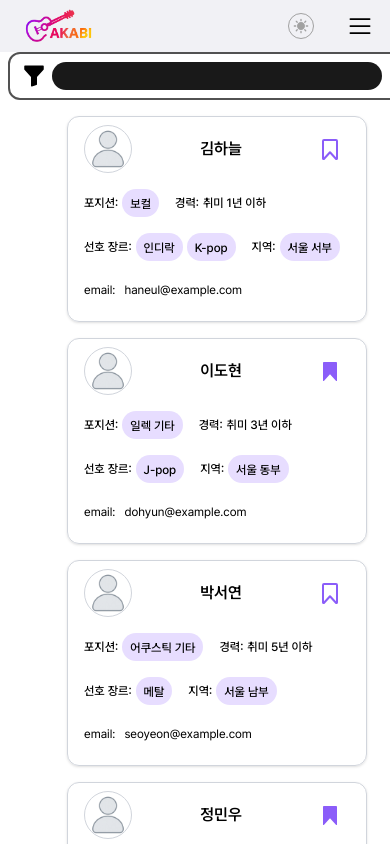
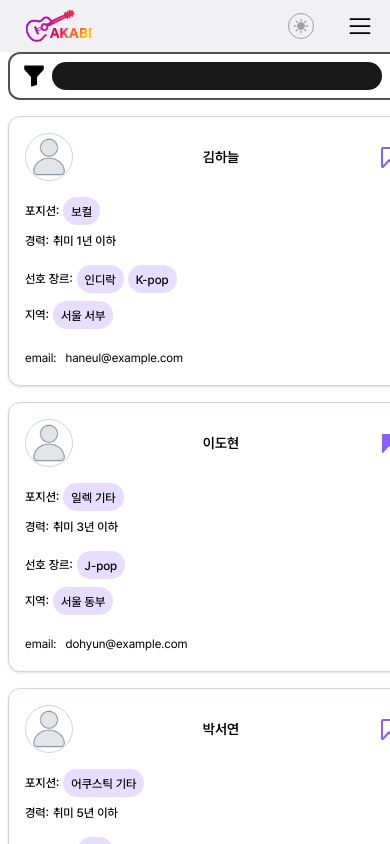
Before and after one commit to env-project/frontend, a React (Vite) app: page /profile in a window 390 px wide. Shown: the top 844 px of the page. Built offline with nearby package versions, Linux system fonts and the light colour scheme.

Commit message:
feature/#131 반응형 css 적용

```diff
--- a/src/Mocks/mockProfiles.ts
+++ b/src/Mocks/mockProfiles.ts
@@ -95,6 +95,10 @@ export const mockProfiles: UserProfile[] = [
     genres: [
       { id: "g2", name: "K-pop" },
       { id: "g7", name: "그 외" },
+      { id: "g2", name: "K-pop" },
+      { id: "g2", name: "K-pop" },
+      { id: "g2", name: "K-pop" },
+      { id: "g2", name: "K-pop" },
     ],
     email: "jihoon@example.com",
   },
--- a/src/components/Badge.tsx
+++ b/src/components/Badge.tsx
@@ -19,9 +19,11 @@ interface BadgeProps extends ComponentPropsWithoutRef<"span"> {
   color?: BadgeColor;
   size?: BadgeSize;
   textVariant?: "label" | "mainText" | "subText" | "tooltip";
+  as?: "span" | "li" | "button";
 }
 
 export default function Badge({
+  as = "span",
   label,
   children,
   color = "primary", // 기본 색상: primary
--- a/src/components/ProfileCard.tsx
+++ b/src/components/ProfileCard.tsx
@@ -28,15 +28,16 @@ export default function ProfileCard({ profile }: ProfileCardProps) {
   return (
     <div
       className={cn(
-        "relative w-75 rounded-xl px-4 pt-2 pb-5",
-        "shadow-sm border border-gray-300",
-        "hover:shadow-lg hover:shadow-primary-soft",
+        "relative bg-white overflow-hidden z-0",
+        "w-full rounded-xl",
+        "p-4 sm:p-5",
+        "border border-gray-300 shadow-sm hover:shadow-lg hover:shadow-primary-soft hover:z-10",
         "transition-all duration-300 ease-in-out"
       )}
     >
-      <div className="flex items-center justify-between gap-2">
+      <div className="flex items-center justify-between gap-2 sm:gap-4">
         {/* 좌측: 프로필 이미지 */}
-        <div className="w-12 h-12 rounded-full overflow-hidden border border-gray-300 shrink-0">
+        <div className="w-12 h-12 sm:w-14 sm:h-14 rounded-full overflow-hidden border border-gray-300 shrink-0">
           <img
             src={imageUrl || defaultImage}
             alt={`${nickname}님의 프로필 사진`}
@@ -45,8 +46,8 @@ export default function ProfileCard({ profile }: ProfileCardProps) {
         </div>
 
         {/* 중앙: 닉네임 */}
-        <div className="flex-1 text-center">
-          <H3 className="text-base">{nickname}</H3>
+        <div className="flex-1 text-center min-w-0">
+          <H3 className="text-sm sm:text-base truncate">{nickname}</H3>
         </div>
 
         {/* 우측: 북마크 버튼 */}
@@ -55,39 +56,53 @@ export default function ProfileCard({ profile }: ProfileCardProps) {
         </div>
       </div>
 
-      <div className="flex items-center gap-4 mt-4 text-left">
+      <div className="mt-4 flex flex-col sm:flex-row sm:items-center gap-2 sm:gap-4 text-left">
         {/* 포지션 */}
         <div className="flex items-center gap-1">
-          <Text variant="label">포지션:</Text>
+          <Text variant="label" className="whitespace-nowrap">
+            포지션:
+          </Text>
           <Badge label={positionName} color="primarySoft" size="sm" />
         </div>
         {/* 경력 */}
         <div className="flex items-center gap-1">
-          <Text variant="label">경력:</Text>
+          <Text variant="label" className="whitespace-nowrap">
+            경력:
+          </Text>
           <Text variant="label">{experienceName}</Text>
         </div>
       </div>
 
-      <div className="flex items-center gap-4 mt-4 text-left">
+      <div className="mt-4 flex flex-col gap-2 text-left">
         {/* 선호 장르 */}
-        <div className="flex items-center gap-1">
-          <Text variant="label">선호 장르:</Text>
+        <div className="grid grid-cols-[auto_1fr] items-start gap-x-1">
+          <Text variant="label" className="self-center whitespace-nowrap leading-6">
+            선호 장르:
+          </Text>
+          <div className="flex flex-wrap items-center gap-1 sm:gap-1.5 min-w-0">
             {genres.map((genre) => (
               <Badge key={genre.id} label={genre.name} color="primarySoft" size="sm" />
             ))}
           </div>
-        <div className="flex items-center gap-1">
-          <Text variant="label">지역:</Text>
+        </div>
+        <div className="grid grid-cols-[auto_1fr] items-start gap-x-1">
+          <Text variant="label" className="self-center whitespace-nowrap leading-6">
+            지역:
+          </Text>
+          <div className="flex flex-wrap items-center gap-1 sm:gap-1.5 min-w-0">
             {regions.map((regions) => (
               <Badge key={regions.id} label={regions.name} color="primarySoft" size="sm" />
             ))}
+          </div>
         </div>
       </div>
 
       {/* 이메일 */}
       {email && (
         <div className="mt-4 text-left">
-          <Text variant="subText">email: &nbsp; {email}</Text>
+          <Text variant="subText" className="break-all sm:break-words">
+            email: &nbsp; {email}
+          </Text>
         </div>
       )}
     </div>
```
Lines whose indentation alone changed are shown as unchanged.
